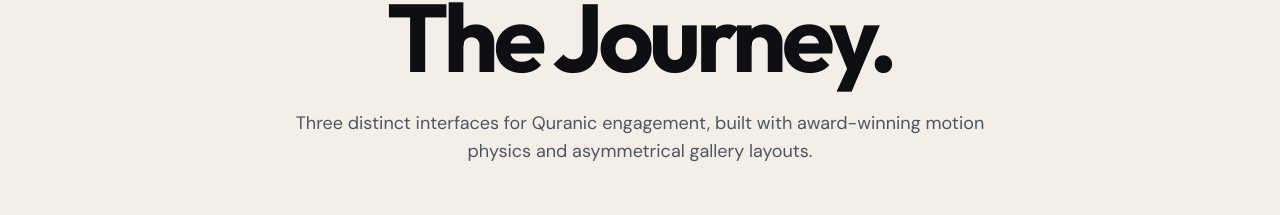
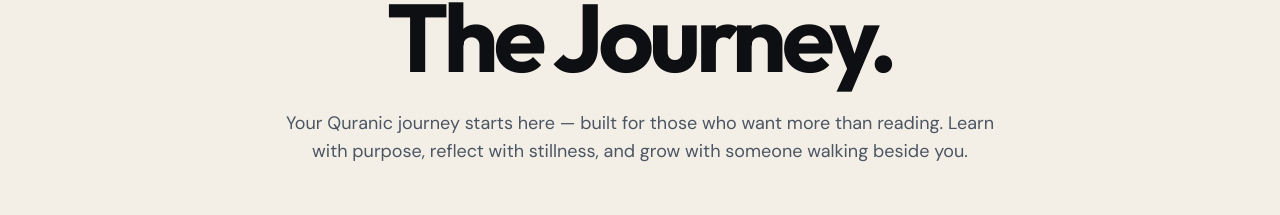
Before and after one commit to dayumcodes/quranic-journey, a Next.js app: page / in a window 1280 px wide. Shown: the part 139-354 px from the top of the page. Built offline with nearby package versions, Linux system fonts and the light colour scheme.

Commit message:
Update homepage description to better reflect user engagement and purpose
- Revised the introductory paragraph on the homepage to emphasize the journey of Quranic engagement.
- Enhanced the messaging to focus on learning, reflection, and companionship in the user's experience.

```diff
--- a/app/page.tsx
+++ b/app/page.tsx
@@ -77,7 +77,7 @@ export default function HomePage() {
         <div className="max-w-[1320px] mx-auto flex flex-col min-h-[calc(100vh-6rem)] sm:min-h-[calc(100vh-8rem)]">
           <div className="text-center mb-14 sm:mb-20 md:mb-24">
             <h1 className="font-display font-bold text-[clamp(2.25rem,10vw,6rem)] md:text-8xl tracking-tighter leading-[0.95] sm:leading-[0.9] text-[var(--ink)] mb-4 sm:mb-6 px-1">The Journey.</h1>
-            <p className="font-sans text-base sm:text-lg text-[var(--text-2)] max-w-[60ch] mx-auto px-2">Three distinct interfaces for Quranic engagement, built with award-winning motion physics and asymmetrical gallery layouts.</p>
+            <p className="font-sans text-base sm:text-lg text-[var(--text-2)] max-w-[60ch] mx-auto px-2">Your Quranic journey starts here — built for those who want more than reading. Learn with purpose, reflect with stillness, and grow with someone walking beside you.</p>
           </div>
           <div className="w-full max-w-[1320px] grid grid-cols-1 md:grid-cols-3 gap-6 sm:gap-8 md:gap-12">
             <LandingCard
```
